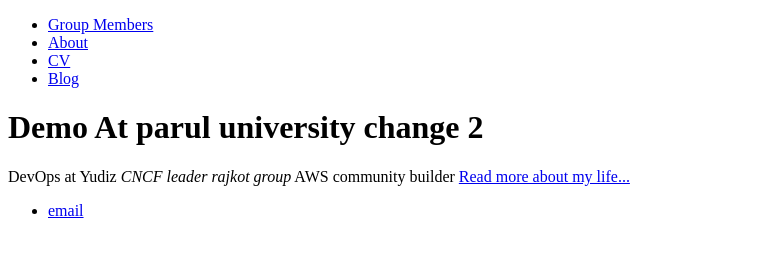
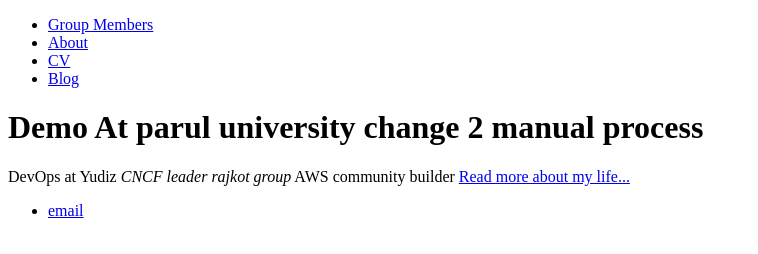
Before and after one commit to amanmakwana/staticwebsite, a plain HTML site: page index.html in a window 1280 px wide. Shown: the whole page, without its empty margins (0-758 px from the left). Drawn offline with Linux system fonts and the light colour scheme.

Commit message:
changes by doing manual

```diff
--- a/index.html
+++ b/index.html
@@ -16,7 +16,7 @@
 		</nav>
 		<div class="container">
     		<div class="blurb">
-        		<h1>Demo At parul university change 2</h1>
+        		<h1>Demo At parul university change 2 manual process</h1>
 				<p>DevOps at Yudiz <em>CNCF leader rajkot group</em> AWS community builder <a href="/about">Read more about my life...</a></p>
     		</div><!-- /.blurb -->
 		</div><!-- /.container -->
```
